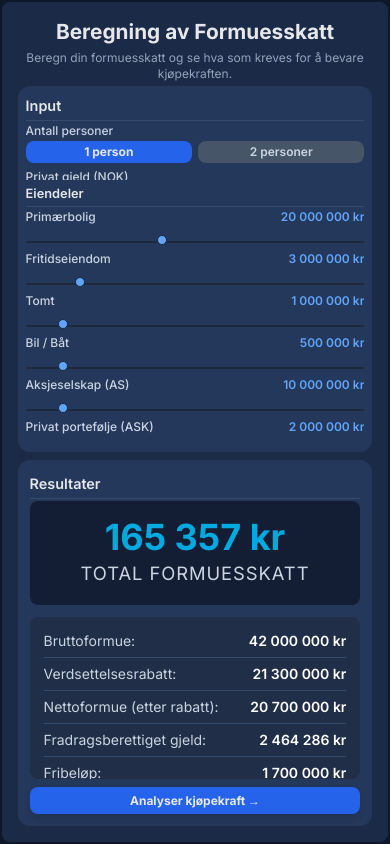
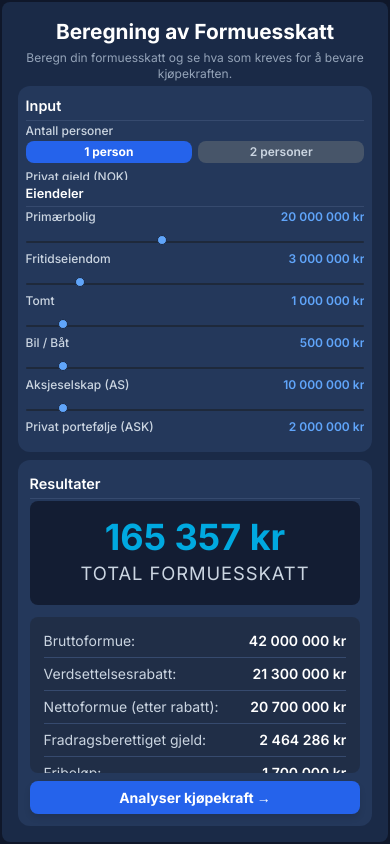
Before and after one commit to Edbro78/skattekalkulator2025.github.io, a plain HTML site: page index.html in a window 390 px wide. Drawn offline with nearby package versions, Linux system fonts and the light colour scheme.

Commit message:
Update index.html

```diff
--- a/index.html
+++ b/index.html
@@ -35,10 +35,16 @@
             --color-person-btn-inactive-text: #CBD5E1; /* slate-300 (person button inactive text) */
             --color-table-as-bg: #1e3a8a; /* Specific AS table background */
 
-            /* Global shadows for consistency (matching Del 1/2 button shadow) */
+            /* Global shadows for consistency */
             --global-shadow-light: rgba(0,0,0,0.1);
             --global-shadow-medium: rgba(0,0,0,0.3);
-            /* --global-shadow-accent: rgba(106, 155, 253, 0.3); removed as it won't be used now */
+
+            /* Added global white text color for explicit use */
+            --global-color-text-white: #FFFFFF;
+
+            /* Custom shadow colors for navigation buttons */
+            --color-nav-button-shadow-dark: rgba(0, 0, 0, 0.4);
+            --color-nav-button-shadow-glow: rgba(96, 165, 250, 0.3); /* Using accent-light for a blue glow */
         }
 
         /* --- Generelle Stiler for hele applikasjonen (html, body, main-app-wrapper) --- */
@@ -353,7 +359,7 @@
             padding: 0.4rem 0.5rem; /* Justert padding */
         }
 
-        /* Knapper for side 1/2 (spesifikk stil fra original kode) */
+        /* Knapper for side 1/2 (spesifikk stil fra original kode - will be overridden by nav-button for navigation) */
         .dashboard-container button {
             background-color: var(--color-button-primary); /* blue-600 fra original */
             color: var(--global-color-text-white);
@@ -362,10 +368,45 @@
             border-radius: 0.5rem; /* rounded-lg */
             box-shadow: 0 4px 6px var(--global-shadow-light); /* shadow-md */
             font-size: 0.875rem; /* text-sm */
+            border: none; /* Ensure no default button border */
+            cursor: pointer;
+            transition: background-color 0.2s;
         }
         .dashboard-container button:hover {
             background-color: var(--color-button-hover); /* blue-700 fra original */
         }
+
+        /* NEW: Unified style for all navigation buttons */
+        .nav-button {
+            display: block; /* Ensures full width */
+            width: 100%; /* Ensures full width */
+            background-color: var(--color-button-primary); /* blue-600 */
+            color: var(--global-color-text-white); /* White text */
+            font-weight: 700; /* font-bold */
+            padding: 0.75rem 1.5rem; /* py-3 px-6 - larger padding for better touch/click area */
+            border-radius: 0.75rem; /* rounded-xl - more rounded corners */
+            /* Deeper shadow with a subtle blue glow from accent color */
+            box-shadow: 0 8px 15px var(--color-nav-button-shadow-dark), 0 0 12px var(--color-nav-button-shadow-glow);
+            font-size: 1.125rem; /* text-lg - slightly larger text for prominence */
+            transition: all 0.3s ease-in-out; /* Smooth transitions for hover effects */
+            text-align: center;
+            cursor: pointer;
+            border: none; /* Remove default button border */
+        }
+
+        .nav-button:hover {
+            background-color: var(--color-button-hover); /* blue-700 */
+            transform: translateY(-3px); /* Subtle lift effect on hover */
+            /* Enhanced shadow on hover */
+            box-shadow: 0 12px 20px var(--color-nav-button-shadow-dark), 0 0 18px var(--color-nav-button-shadow-glow);
+        }
+
+        .nav-button:active {
+            transform: translateY(0); /* "Press down" effect on click */
+            /* Smaller shadow on active state */
+            box-shadow: 0 5px 10px var(--color-nav-button-shadow-dark), 0 0 10px var(--color-nav-button-shadow-glow);
+        }
+
 
         /* === STILER FOR DEL 3 OG DEL 4 (SKATTEBEREGNING LØNN & DETALJERT SKATTEBEREGNING) === */
         /* Disse stilene er nå unifisert med fargepaletten fra del 1/2 */
@@ -628,10 +669,10 @@
             font-size: 1.1rem;
             border-top: none;
         }
-        /* Knapper på side 4 matcher side 3 knapper (og nå side 1/2 knapper) */
+        /* Buttons on page 4 (will also be nav-buttons) */
         .page4-container button {
-            background-color: var(--color-button-primary); /* blue-600 fra del 1/2 */
-            box-shadow: 0 4px 6px var(--global-shadow-light); /* shadow-md fra del 1/2 */
+            background-color: var(--color-button-primary); /* blue-600 from del 1/2 */
+            box-shadow: 0 4px 6px var(--global-shadow-light); /* shadow-md from del 1/2 */
         }
         .page4-container button:hover { background-color: var(--color-button-hover); }
 
@@ -657,7 +698,13 @@
             .dashboard-container input[type="range"]::-moz-range-thumb { width: 10px; height: 10px; margin-top: -3.5px; }
             .dashboard-container .slider-value { font-size: 0.8rem; } /* Justert */
             .dashboard-container .person-btn { padding: 0.2rem 0.6rem; font-size: 0.8rem; } /* Justert */
-            .dashboard-container button { padding: 0.5rem 0.75rem; font-size: 0.875rem; } /* Justert */
+
+            /* Nav-button adjustments for medium screens */
+            .nav-button {
+                padding: 0.6rem 1rem; /* py-2.5 px-4 */
+                font-size: 1rem; /* text-base */
+                border-radius: 0.6rem; /* slightly less rounded */
+            }
 
             .dashboard-container .rate-table-header, .dashboard-container .rate-table-row { font-size: 0.7rem; gap: 0.2rem; } /* Justert */
             .dashboard-container .rate-table-container { padding: 0.3rem; }
@@ -671,7 +718,6 @@
             .page3-panel input[type="range"]::-webkit-slider-thumb,
             .page3-panel input[type="range"]::-moz-range-thumb { width: 16px; height: 16px; }
             .page3-panel .slider-value { font-size: 0.8rem; }
-            .page3-panel button { padding: 0.7rem 1rem; font-size: 0.9rem; }
             .page3-panel .result-item, .page4-container #detailed-tax-output .result-item { padding: 0.6rem 0.8rem; font-size: 0.9rem; }
             #total-tax { font-size: 1.8rem; }
             #total-tax-label { font-size: 0.9rem; }
@@ -697,7 +743,13 @@
             .dashboard-container input[type="range"]::-moz-range-thumb { width: 8px; height: 8px; margin-top: -3.25px; }
             .dashboard-container .slider-value { font-size: 0.75rem; } /* Justert */
             .dashboard-container .person-btn { padding: 0.15rem 0.3rem; font-size: 0.75rem; } /* Justert */
-            .dashboard-container button { padding: 0.3rem 0.5rem; font-size: 0.75rem; }
+
+            /* Nav-button adjustments for small screens */
+            .nav-button {
+                padding: 0.5rem 0.8rem; /* py-2 px-3 */
+                font-size: 0.9rem; /* text-sm */
+                border-radius: 0.5rem;
+            }
 
             .dashboard-container .rate-table-header, .dashboard-container .rate-table-row { font-size: 0.65rem; gap: 0.1rem; } /* Justert */
             .dashboard-container .rate-table-container { padding: 0.2rem; }
@@ -711,7 +763,6 @@
             .page3-panel input[type="range"]::-webkit-slider-thumb,
             .page3-panel input[type="range"]::-moz-range-thumb { width: 14px; height: 14px; }
             .page3-panel .slider-value { font-size: 0.7rem; }
-            .page3-panel button { padding: 0.5rem 0.8rem; font-size: 0.8rem; }
             .page3-panel .result-item, .page4-container #detailed-tax-output .result-item { padding: 0.4rem 0.6rem; font-size: 0.7rem; }
             #total-tax { font-size: 1.3rem; }
             #total-tax-label { font-size: 0.7rem; }
@@ -778,7 +829,7 @@
                                     <div class="flex justify-between items-center text-slate-300 mt-1.5 text-sm"><span>Skatteandel av bruttoformue:</span><span id="tax-as-percentage-of-gross" class="font-semibold text-white">0.00 %</span></div>
                                 </div>
                                 <div class="mt-auto pt-2 text-center">
-                                    <button id="goToPage2Btn" class="w-full">
+                                    <button id="goToPage2Btn" class="nav-button">
                                         Analyser kjøpekraft →
                                     </button>
                                 </div>
@@ -818,14 +869,14 @@
                     <div class="grid grid-cols-1 lg:grid-cols-2 gap-2 mt-auto pt-2">
                         <div class="lg:col-span-1">
                             <div class="text-center">
-                                <button id="goToPage1FromPage2Btn" class="w-full">
+                                <button id="goToPage1FromPage2Btn" class="nav-button">
                                     ← tilbake til Formuesskatt
                                 </button>
                             </div>
                         </div>
                         <div class="lg:col-span-1">
                             <div class="text-center">
-                                <button id="goToPage3FromPage2Btn" class="w-full">
+                                <button id="goToPage3FromPage2Btn" class="nav-button">
                                     Skatteberegning Lønn →
                                 </button>
                             </div>
@@ -873,7 +924,7 @@
                         </div>
 
                         <div class="flex flex-col gap-4 mt-auto">
-                            <button id="show-detailed-tax-btn" class="w-full">Vis detaljert skatteberegning</button>
+                            <button id="show-detailed-tax-btn" class="nav-button">Vis detaljert skatteberegning</button>
                         </div>
                     </div>
 
@@ -882,7 +933,7 @@
                         <div id="output-content" class="h-full flex flex-col">
                             <h2 class="text-3xl font-bold text-center mb-6">Dine skatteresultater</h2>
 
-                            <div class="section-title">Inntektsberegning</div> <!-- Endret tekst her -->
+                            <div class="section-title">Inntektsberegning</div>
                             <div id="general-income-results" class="flex-grow results-container custom-scrollbar overflow-y-auto">
                                 <!-- Resultater for alminnelig inntekt fylles her -->
                             </div>
@@ -899,7 +950,7 @@
                <div class="grid grid-cols-1 lg:grid-cols-2 gap-2 mt-auto pt-2">
                         <div class="lg:col-span-1">
                             <div class="text-center">
-                            <button id="goToPage2FromPage3Btn" class="w-full">
+                            <button id="goToPage2FromPage3Btn" class="nav-button">
                                 ← tilbake til Kjøpekraft
                             </button>
                         </div>
@@ -927,7 +978,7 @@
                     <div class="grid grid-cols-1 lg:grid-cols-2 gap-2 mt-auto pt-2">
                         <div class="lg:col-span-1">
                             <div class="text-center">
-                                <button id="goToPage3FromPage4Btn" class="w-full">
+                                <button id="goToPage3FromPage4Btn" class="nav-button">
                                     ← Tilbake til Skattekalkulator
                                 </button>
                             </div>
@@ -1037,7 +1088,7 @@
                 'limited-company': 0.20, // 20% verdivurdering (80% rabatt)
                 'private-portfolio': 0.20, // 20% verdivurdering (80% rabatt)
                 'secondary-residence': 1, // 100% verdivurdering (0% rabatt)
-                'bank-deposits': 1,      // 100% verdivurdering (0% rabatt)
+                'bank-deposits': 1,       // 100% verdivurdering (0% rabatt)
                 'operating-assets': 0.70, // 70% verdivurdering (30% rabatt)
             },
             // Applikasjonsstatus, f.eks. antall personer for skatteberegninger.
```
